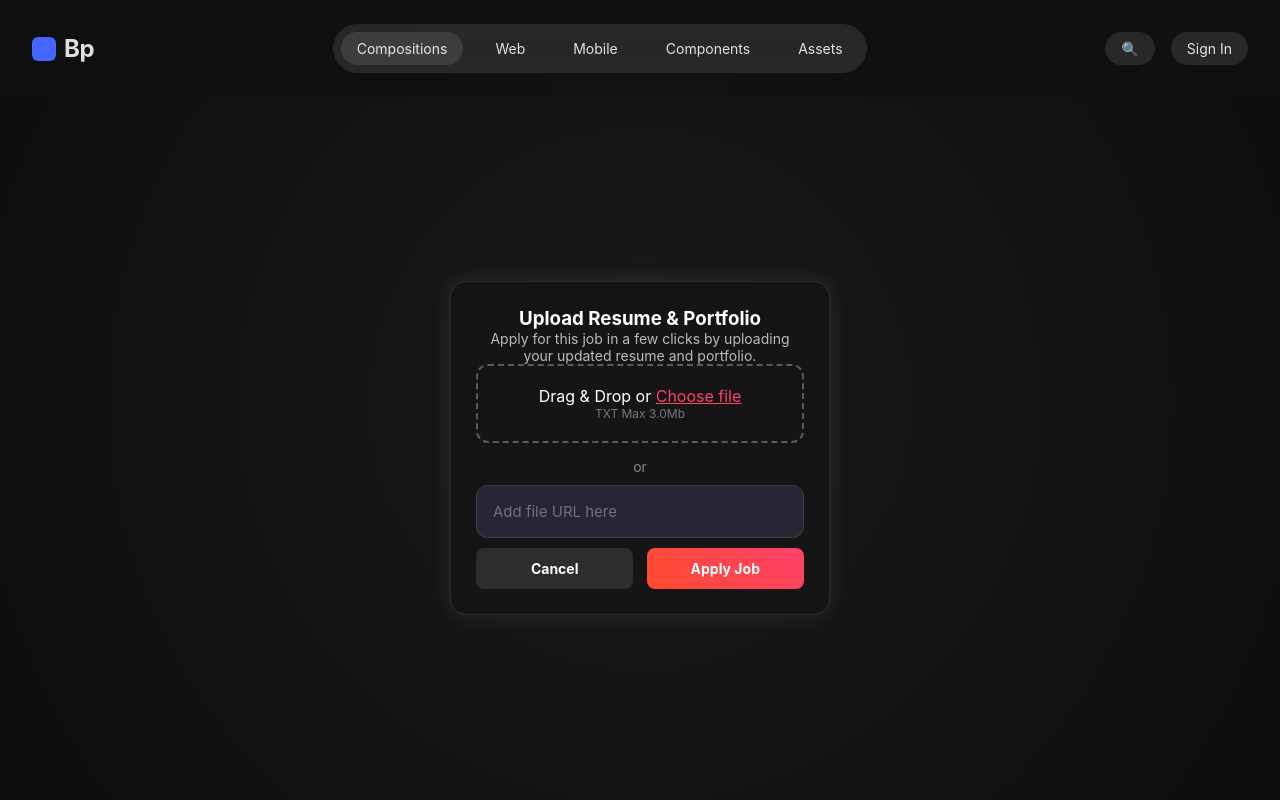
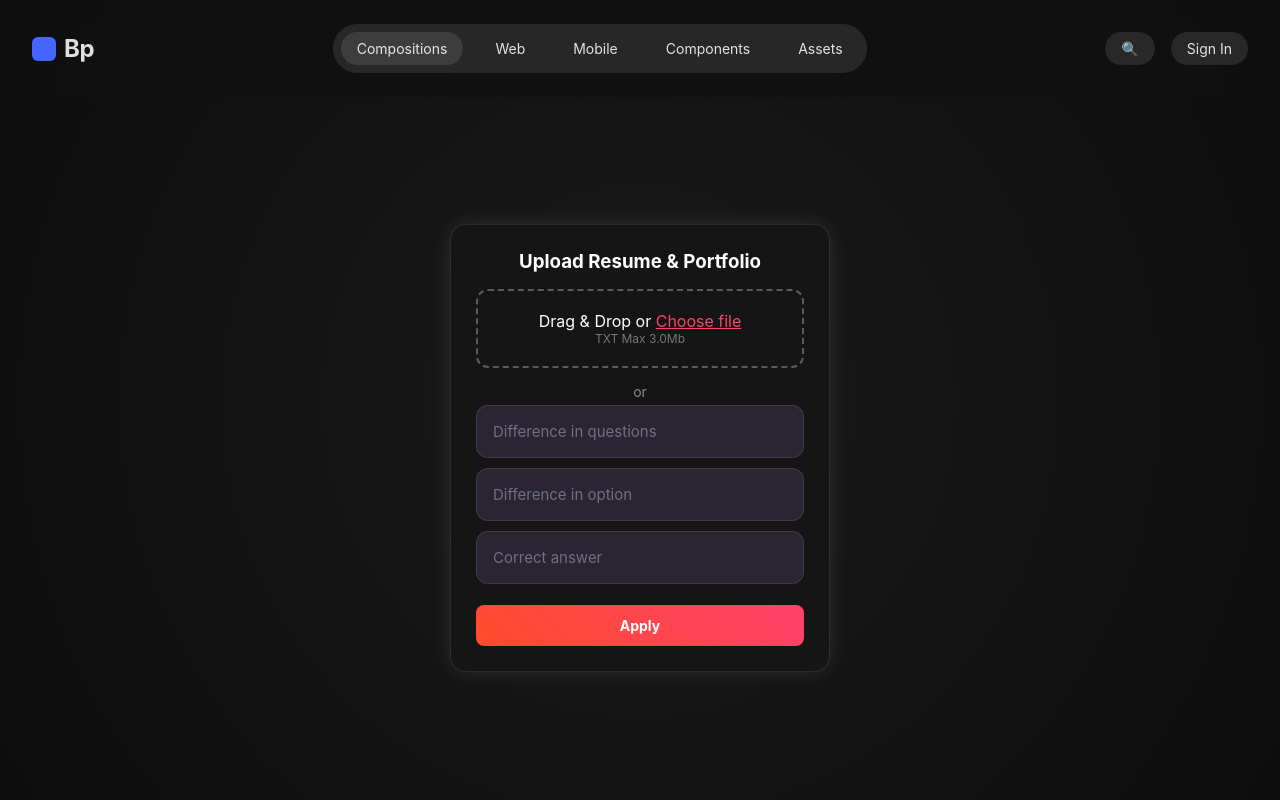
Before and after one commit to Husniddin03/php-framework, a PHP site: template application/view/quiz/upload.php in a window 1280 px wide. Run offline with PHP 8.4, Linux system fonts and the light colour scheme; the template is opened without the code that fills it, so the values that code supplies are empty.

Commit message:
Enhance file upload functionality in QuizController; update upload view and styles

```diff
--- a/application/assets/css/upload.css
+++ b/application/assets/css/upload.css
@@ -52,7 +52,7 @@
   background: #222;
   color: white;
   border-radius: 8px;
-  margin: 10px 0;
+  margin: 5px 0;
   outline: none;
 }
 
@@ -66,17 +66,12 @@
   border: none;
   border-radius: 8px;
   cursor: pointer;
-  width: 48%;
+  width: 100%;
   font-size: 14px;
+  margin-top: 1rem;
   font-weight: bold;
   transition: 0.3s;
 }
-
-.cancel {
-  background: rgba(255, 255, 255, 0.1);
-  color: white;
-}
-
 .apply {
   background: linear-gradient(45deg, #ff4b2b, #ff416c);
   color: white;
--- a/application/controller/QuizController.php
+++ b/application/controller/QuizController.php
@@ -16,4 +16,8 @@ class QuizController extends Controller
     public function uploadFile(){
         return $this->view('quiz/upload');
     }
+    public function upload(){
+        echo "<pre>";
+        print_r($_FILES); die();
+    }
 }
--- a/application/view/quiz/upload.php
+++ b/application/view/quiz/upload.php
@@ -1,15 +1,15 @@
 <?php $this->view('common/header'); ?>
 
 <div class="upload">
-    <div class="container-fileupload">
+    <form method="post" action="/quiz/upload" class="container-fileupload" enctype="multipart/form-data">
         <h3>Upload Resume & Portfolio</h3>
-        <p style="color: #bbb; font-size: 14px;">Apply for this job in a few clicks by uploading your updated resume and portfolio.</p>
+        <p style="color: #bbb; font-size: 14px; margin-top: 1rem;"></p>
 
         <div class="upload-box" onclick="document.getElementById('fileInput').click()">
             <p>Drag & Drop or <span style="color: #ff416c; text-decoration: underline; cursor: pointer;">Choose file</span></p>
             <p style="font-size: 12px; color: #777;">TXT Max 3.0Mb</p>
         </div>
-        <input accept=".txt" type="file" id="fileInput" style="display: none;" accept="application/txt" onchange="handleFileUpload()">
+        <input name="file" accept=".txt" type="file" id="fileInput" style="display: none;" accept="application/txt" onchange="handleFileUpload()">
 
         <div id="fileInfo" class="file-info" style="display: none;">
             <span id="fileName"></span>
@@ -17,13 +17,14 @@
         </div>
 
         <p style="color: #888; font-size: 14px;">or</p>
-        <input type="text" class="input-url" placeholder="Add file URL here">
+        <input name="question" type="text" class="input-url" placeholder="Difference in questions">
+        <input name="option" type="text" class="input-url" placeholder="Difference in option">
+        <input name="correct" type="text" class="input-url" placeholder="Correct answer">
 
         <div class="buttons">
-            <button class="button cancel">Cancel</button>
-            <button class="button apply">Apply Job</button>
+            <button type="submit" class="button apply">Apply</button>
         </div>
-    </div>
+    </form>
 </div>
 
 <?php $this->view('common/footer'); ?>
--- a/roud/Roud.php
+++ b/roud/Roud.php
@@ -14,6 +14,7 @@ Roud::get('main/footer', [MainController::class, 'footer']);
 
 Roud::get('quiz/index', [QuizController::class, 'index']);
 Roud::get('quiz/upload', [QuizController::class, 'uploadFile']);
+Roud::post('quiz/upload', [QuizController::class, 'upload']);
 
 Roud::get('log/index', [LogController::class, 'index']);
 Roud::post('log/login', [LogController::class, 'login']);
```
